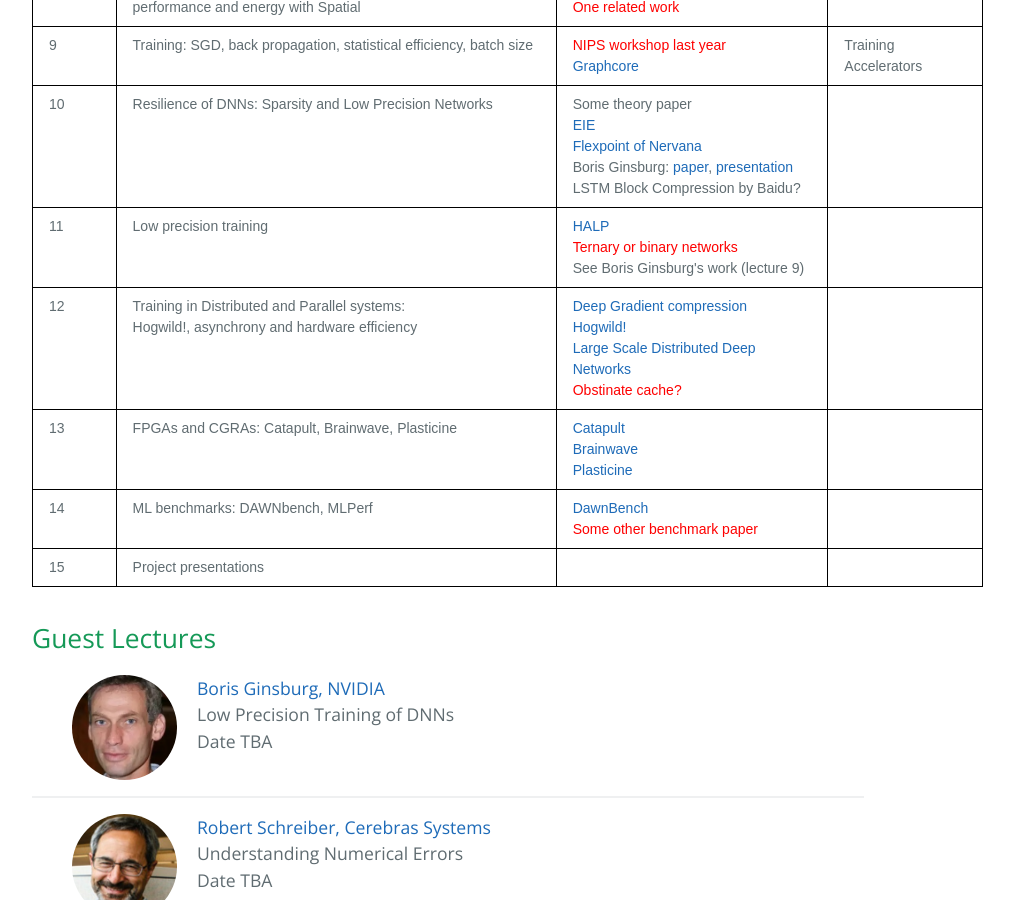
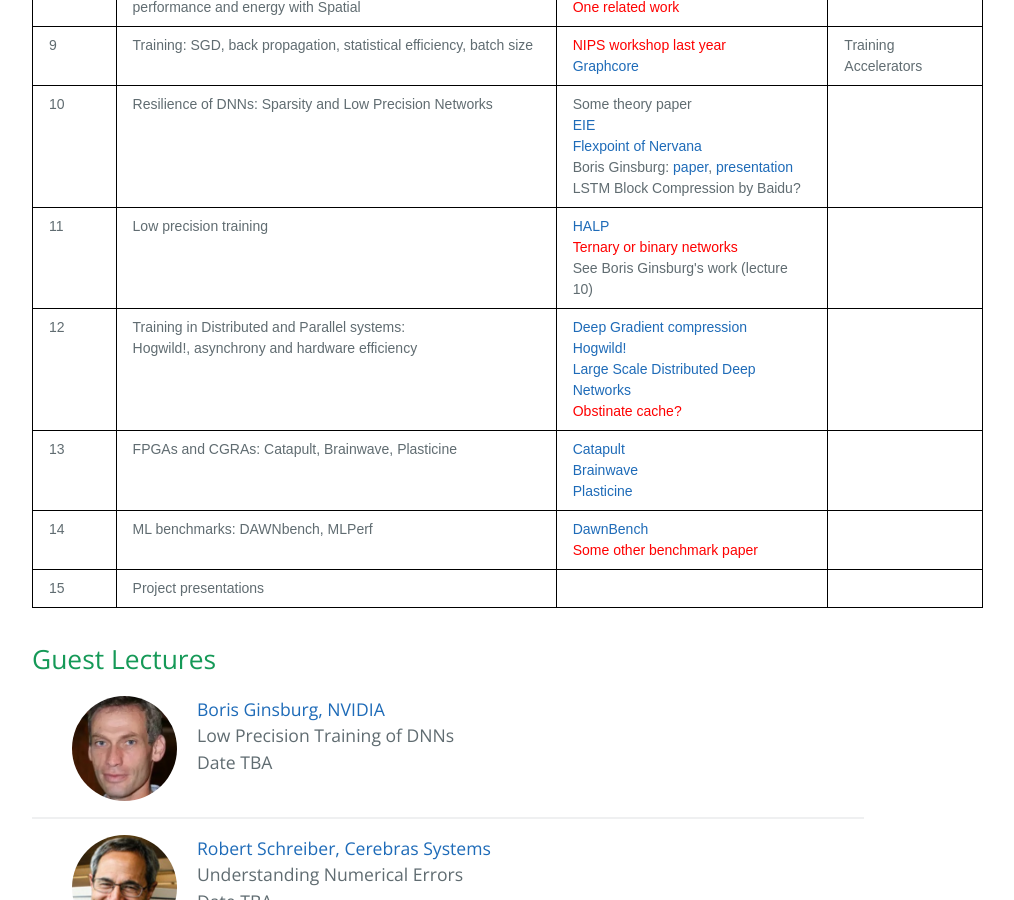
Before and after one commit to cs217/cs217.github.io, a Jekyll site: the page built from index.md, in a window 1280 px wide and 900 px high, scrolled down 2070 px. Shown: the whole window, without its empty margins (192-1206 px from the left). Built offline with Jekyll 4.4.1, drawn with Linux system fonts in a browser that asks for light colours; the repository's description, which GitHub fills in, is left out.

Commit message:
table edit

```diff
--- a/index.md
+++ b/index.md
@@ -83,7 +83,7 @@ This class meets TBA at [Gates TBD](https://campus-map.stanford.edu/?srch=Gates)
   <tr>
     <td class="tg-cpu2">8</td>
     <td class="tg-cpu2">Modeling neural networks with Spatial, Analyzing <br>  performance and energy with Spatial</td>
-    <td class="tg-cpu2">Spatial<br><span style="color:rgb(254, 0, 0)">One related work</span></td>
+    <td class="tg-cpu2"><a href="http://arsenalfc.stanford.edu/papers/spatial18.pdf">Spatial</a><br><span style="color:rgb(254, 0, 0)">One related work</span></td>
     <td class="tg-cpu2"></td>
   </tr>
   <tr>
@@ -101,7 +101,7 @@ This class meets TBA at [Gates TBD](https://campus-map.stanford.edu/?srch=Gates)
   <tr>
     <td class="tg-cpu2">11</td>
     <td class="tg-cpu2">Low precision training</td>
-    <td class="tg-cpu2"><a href="https://arxiv.org/abs/1803.03383">HALP</a><br><span style="color:rgb(254, 0, 0)">Ternary or binary networks</span><br>See Boris Ginsburg's work (lecture 9)</td>
+    <td class="tg-cpu2"><a href="https://arxiv.org/abs/1803.03383">HALP</a><br><span style="color:rgb(254, 0, 0)">Ternary or binary networks</span><br>See Boris Ginsburg's work (lecture 10)</td>
     <td class="tg-cpu2"></td>
   </tr>
   <tr>
```
